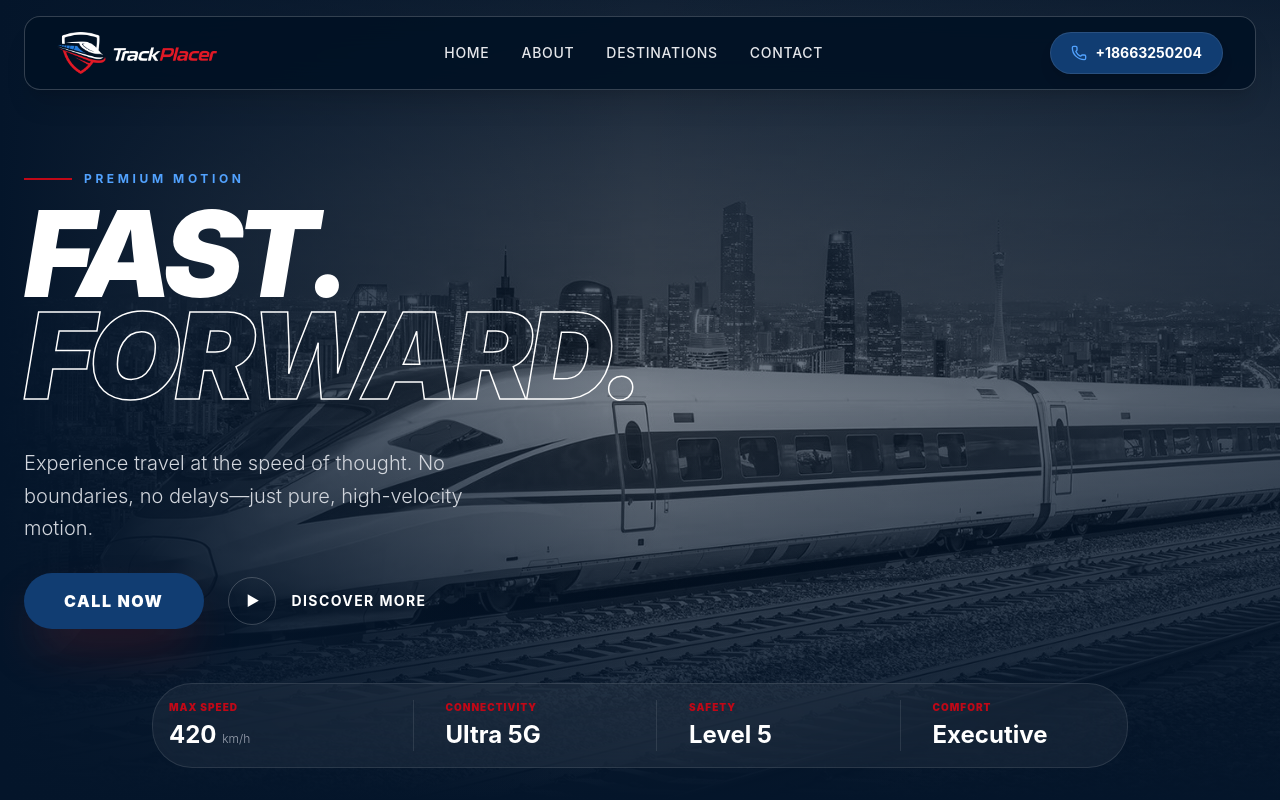
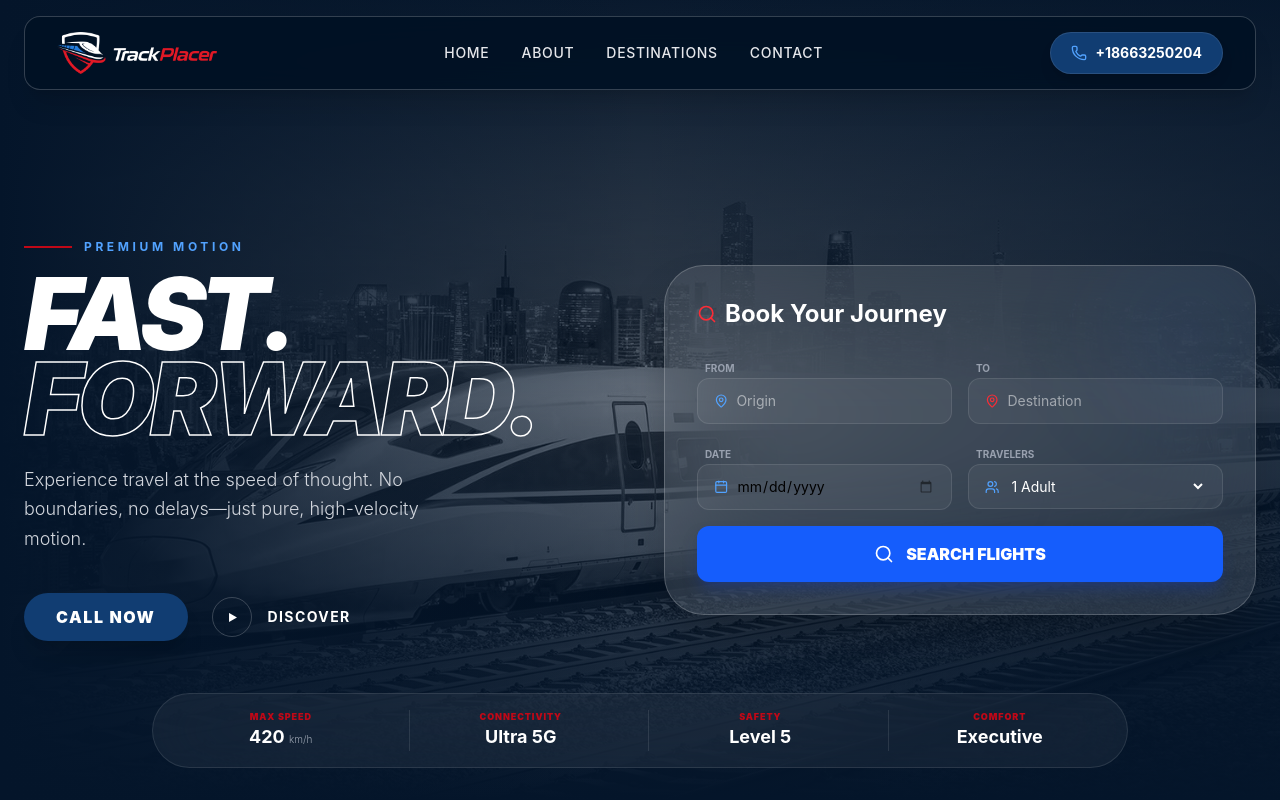
Before and after one commit to risezonic567/Trackplacer, a React (Vite) app: page / in a window 1280 px wide. Shown: the top 800 px of the page. Built offline with nearby package versions, Linux system fonts and the light colour scheme.

Commit message:
home section updated

```diff
--- a/src/component/Hero.jsx
+++ b/src/component/Hero.jsx
@@ -1,81 +1,136 @@
 import React from 'react';
+import { Plane, Calendar, Users, MapPin, Search } from 'lucide-react'; // Icons for better UI
 
 function Hero() {
   return (
-    <div className="relative min-h-screen w-full bg-[#04152A] flex items-center justify-center overflow-hidden">
+    <div className="relative min-h-screen w-full bg-[#04152A] flex items-center justify-center overflow-hidden pt-20">
 
-      {/* 1. THE HANDSOME BACKGROUND IMAGE */}
-      {/* Replace the URL with a high-res shot of a modern bullet train or sleek tracks at night */}
+      {/* 1. BACKGROUND IMAGE & OVERLAYS */}
       <div className="absolute inset-0 z-0">
         <img
           src="/logo/Home page banner.jpg.jpeg"
           alt="High Speed Rail"
-          className="w-full h-full object-cover opacity-50 grayscale hover:grayscale-0 transition-all duration-1000 scale-105"
+          className="w-full h-full object-cover opacity-40 grayscale hover:grayscale-0 transition-all duration-1000 scale-105"
         />
-        {/* Cinematic Vignette Overlay */}
-        <div className="absolute inset-0 bg-gradient-to-b from-[#04152A]/80 via-transparent to-[#04152A]"></div>
-        <div className="absolute inset-0 bg-gradient-to-r from-[#04152A] via-transparent to-[#04152A]/40"></div>
+        <div className="absolute inset-0 bg-gradient-to-b from-[#04152A]/90 via-transparent to-[#04152A]"></div>
+        <div className="absolute inset-0 bg-gradient-to-r from-[#04152A] via-transparent to-[#04152A]/60"></div>
       </div>
 
-      {/* 2. THE MAIN CONTENT (Centered & Bold) */}
-      <div className="relative z-10 max-w-7xl mx-auto px-6 text-center lg:text-left w-full grid lg:grid-cols-2">
+      {/* 2. MAIN CONTENT GRID */}
+      <div className="relative z-10 max-w-7xl mx-auto px-6 w-full grid lg:grid-cols-2 gap-12 items-center">
 
-        <div className="space-y-6">
-          <div className="flex items-center gap-3 mb-4">
+        {/* LEFT SIDE: TEXT CONTENT */}
+        <div className="space-y-6 text-center lg:text-left order-2 lg:order-1">
+          <div className="flex items-center justify-center lg:justify-start gap-3 mb-4">
             <div className="h-[2px] w-12 bg-[#C00817]"></div>
             <span className="text-blue-400 font-bold tracking-[0.3em] text-xs uppercase">Premium Motion</span>
           </div>
 
-          <h1 className="text-7xl md:text-[120px] font-black text-white leading-[0.85] tracking-tighter italic">
+          <h1 className="text-5xl md:text-[100px] font-black text-white leading-[0.85] tracking-tighter italic uppercase">
             FAST.<br />
             <span className="text-transparent stroke-text">FORWARD.</span>
           </h1>
 
-          <p className="text-gray-300 text-lg md:text-xl max-w-md font-light leading-relaxed pt-4">
+          <p className="text-gray-300 text-base md:text-lg max-w-md font-light leading-relaxed mx-auto lg:mx-0">
             Experience travel at the speed of thought. No boundaries, no delays—just pure, high-velocity motion.
           </p>
 
-          <div className="flex flex-wrap gap-6 pt-1">
-            <button className="bg-[#113D72] hover:bg-orange-600 hover:text-white text-white px-10  py-4 rounded-full font-black tracking-widest transition-all duration-500 shadow-2xl shadow-red-900/40 transform hover:-translate-y-1">
+          <div className="flex flex-wrap justify-center lg:justify-start gap-6 pt-4">
+            <button className="bg-[#113D72] hover:bg-red-700 text-white px-8 py-3 rounded-full font-black tracking-widest transition-all duration-500 shadow-xl transform hover:-translate-y-1">
               <a href='tel:+18663250204'>CALL NOW</a>
             </button>
             <button className="group flex items-center gap-4 text-white font-bold tracking-widest text-sm transition-all hover:text-blue-400">
-              <div className="w-12 h-12 border border-white/20 rounded-full flex items-center justify-center group-hover:border-blue-400 transition-colors">
-                <span className="ml-1">▶</span>
+              <div className="w-10 h-10 border border-white/20 rounded-full flex items-center justify-center group-hover:border-blue-400">
+                <span className="ml-1 text-[10px]">▶</span>
               </div>
-              DISCOVER MORE
+              DISCOVER
             </button>
+          </div>
+        </div>
+
+        {/* RIGHT SIDE: PREMIUM SEARCH BOX */}
+        <div className="order-1 lg:order-2">
+          <div className="bg-white/10 backdrop-blur-3xl border border-white/20 p-8 rounded-[2.5rem] shadow-2xl relative overflow-hidden group">
+            <div className="absolute top-0 right-0 w-32 h-32 bg-blue-500/10 blur-3xl rounded-full"></div>
+
+            <h2 className="text-white text-2xl font-bold mb-6 flex items-center gap-2">
+              <Search className="text-red-500 w-5 h-5" /> Book Your Journey
+            </h2>
+
+            <div className="space-y-4">
+              {/* From/To */}
+              <div className="grid grid-cols-1 md:grid-cols-2 gap-4">
+                <div className="relative">
+                  <label className="text-[10px] text-gray-400 uppercase font-bold ml-2">From</label>
+                  <div className="flex items-center bg-white/5 border border-white/10 rounded-xl px-4 py-3 focus-within:border-blue-500 transition-all">
+                    <MapPin className="w-4 h-4 text-blue-400 mr-2" />
+                    <input type="text" placeholder="Origin" className="bg-transparent text-white outline-none w-full text-sm" />
+                  </div>
+                </div>
+                <div className="relative">
+                  <label className="text-[10px] text-gray-400 uppercase font-bold ml-2">To</label>
+                  <div className="flex items-center bg-white/5 border border-white/10 rounded-xl px-4 py-3 focus-within:border-blue-500 transition-all">
+                    <MapPin className="w-4 h-4 text-red-500 mr-2" />
+                    <input type="text" placeholder="Destination" className="bg-transparent text-white outline-none w-full text-sm" />
+                  </div>
+                </div>
+              </div>
+
+              {/* Date & Guests */}
+              <div className="grid grid-cols-1 md:grid-cols-2 gap-4">
+                <div className="relative">
+                  <label className="text-[10px] text-gray-400 uppercase font-bold ml-2">Date</label>
+                  <div className="flex items-center bg-white/5 border border-white/10 rounded-xl px-4 py-3 focus-within:border-blue-500 transition-all">
+                    <Calendar className="w-4 h-4 text-blue-400 mr-2" />
+                    <input type="date" className="bg-transparent text-white outline-none w-full text-sm invert" />
+                  </div>
+                </div>
+                <div className="relative">
+                  <label className="text-[10px] text-gray-400 uppercase font-bold ml-2">Travelers</label>
+                  <div className="flex items-center bg-white/5 border border-white/10 rounded-xl px-4 py-3 focus-within:border-blue-500 transition-all">
+                    <Users className="w-4 h-4 text-blue-400 mr-2" />
+                    <select className="bg-transparent text-white outline-none w-full text-sm">
+                      <option className="bg-[#04152A]">1 Adult</option>
+                      <option className="bg-[#04152A]">2 Adults</option>
+                      <option className="bg-[#04152A]">Family</option>
+                    </select>
+                  </div>
+                </div>
+              </div>
+
+              <button className="w-full bg-blue-600 hover:bg-blue-500 text-white font-black py-4 rounded-xl shadow-lg shadow-blue-900/50 transition-all flex items-center justify-center gap-3 mt-4">
+                <Search className="w-5 h-5" /> SEARCH FLIGHTS
+              </button>
+            </div>
           </div>
         </div>
       </div>
 
-      {/* 3. THE "HANDSOME" BOTTOM INFO BAR (Replaces Search Options) */}
-      <div className="absolute bottom-8 left-1/2 -translate-x-1/2 w-full max-w-5xl px-6 z-20 ">
-        <div className="bg-white/5 backdrop-blur-2xl border border-white/10 p-4 rounded-[2.5rem] grid grid-cols-2 md:grid-cols-4 gap-8">
-          <div className="text-left space-y-1">
-            <p className="text-[#C00817] text-[10px] font-black tracking-widest uppercase">Max Speed</p>
-            <p className="text-white text-2xl font-bold">420 <span className="text-xs font-light text-gray-400">km/h</span></p>
-          </div>
-          <div className="text-left space-y-1 border-l border-white/10 pl-8">
-            <p className="text-[#C00817] text-[10px] font-black tracking-widest uppercase">Connectivity</p>
-            <p className="text-white text-2xl font-bold">Ultra 5G</p>
-          </div>
-          <div className="text-left space-y-1 border-l border-white/10 pl-8">
-            <p className="text-[#C00817] text-[10px] font-black tracking-widest uppercase">Safety</p>
-            <p className="text-white text-2xl font-bold">Level 5</p>
-          </div>
-          <div className="text-left space-y-1 border-l border-white/10 pl-8">
-            <p className="text-[#C00817] text-[10px] font-black tracking-widest uppercase">Comfort</p>
-            <p className="text-white text-2xl font-bold">Executive</p>
-          </div>
+      {/* 3. BOTTOM INFO BAR (Responsive Hidden on Mobile for clean look) */}
+      <div className="hidden md:block absolute bottom-8 left-1/2 -translate-x-1/2 w-full max-w-5xl px-6 z-20">
+        <div className="bg-white/5 backdrop-blur-2xl border border-white/10 p-4 rounded-full grid grid-cols-4 gap-4">
+          {[
+            { label: "Max Speed", val: "420", unit: "km/h" },
+            { label: "Connectivity", val: "Ultra 5G", unit: "" },
+            { label: "Safety", val: "Level 5", unit: "" },
+            { label: "Comfort", val: "Executive", unit: "" }
+          ].map((item, i) => (
+            <div key={i} className={`text-center ${i !== 0 ? 'border-l border-white/10' : ''}`}>
+              <p className="text-[#C00817] text-[9px] font-black tracking-widest uppercase">{item.label}</p>
+              <p className="text-white text-lg font-bold">{item.val} <span className="text-[10px] font-light text-gray-400">{item.unit}</span></p>
+            </div>
+          ))}
         </div>
       </div>
 
-      {/* CSS Styles for the 'Stroke' effect */}
       <style dangerouslySetInnerHTML={{__html: `
         .stroke-text {
           -webkit-text-stroke: 1.5px white;
           color: transparent;
+        }
+        input::-webkit-calendar-picker-indicator {
+          filter: invert(1);
+          opacity: 0.5;
         }
       `}} />
     </div>
```
